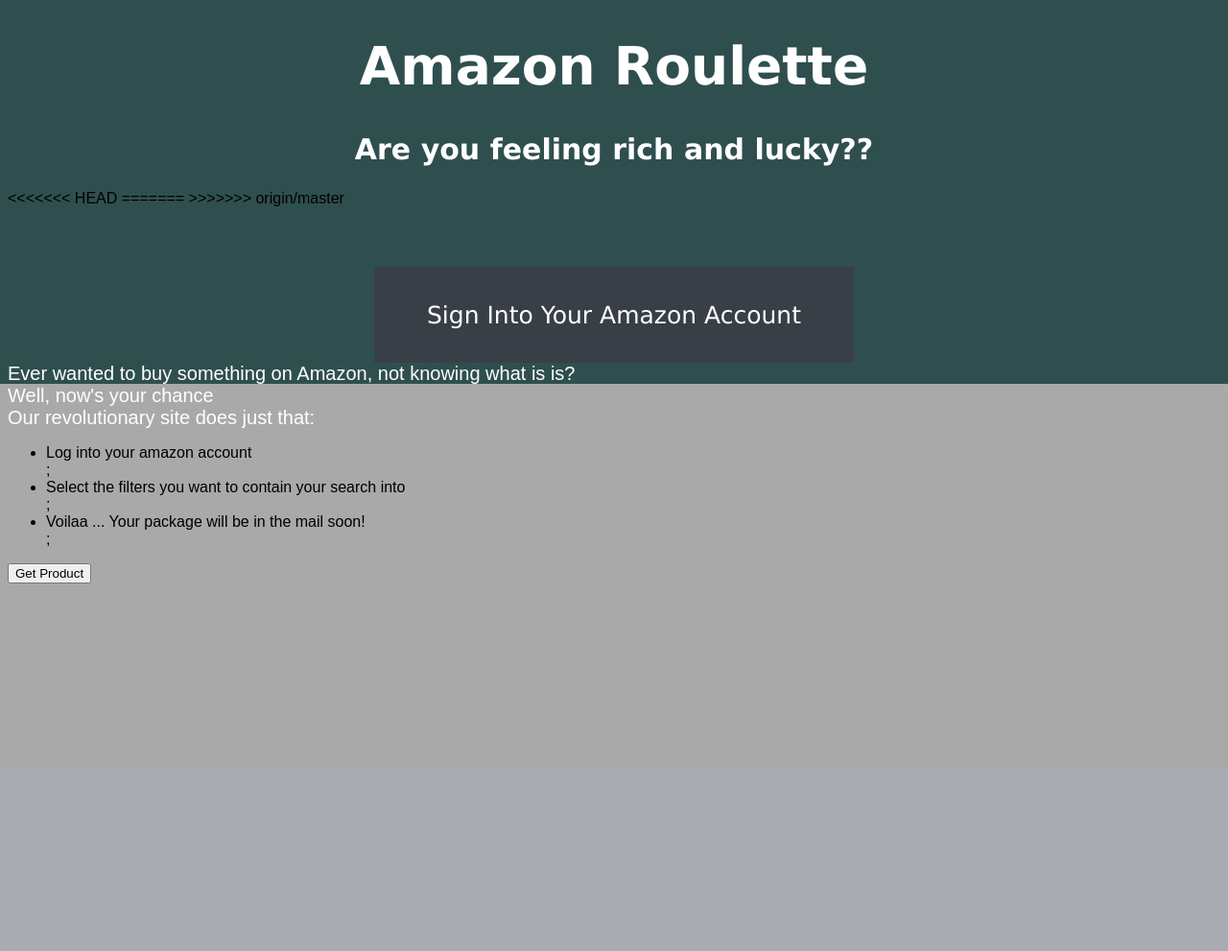
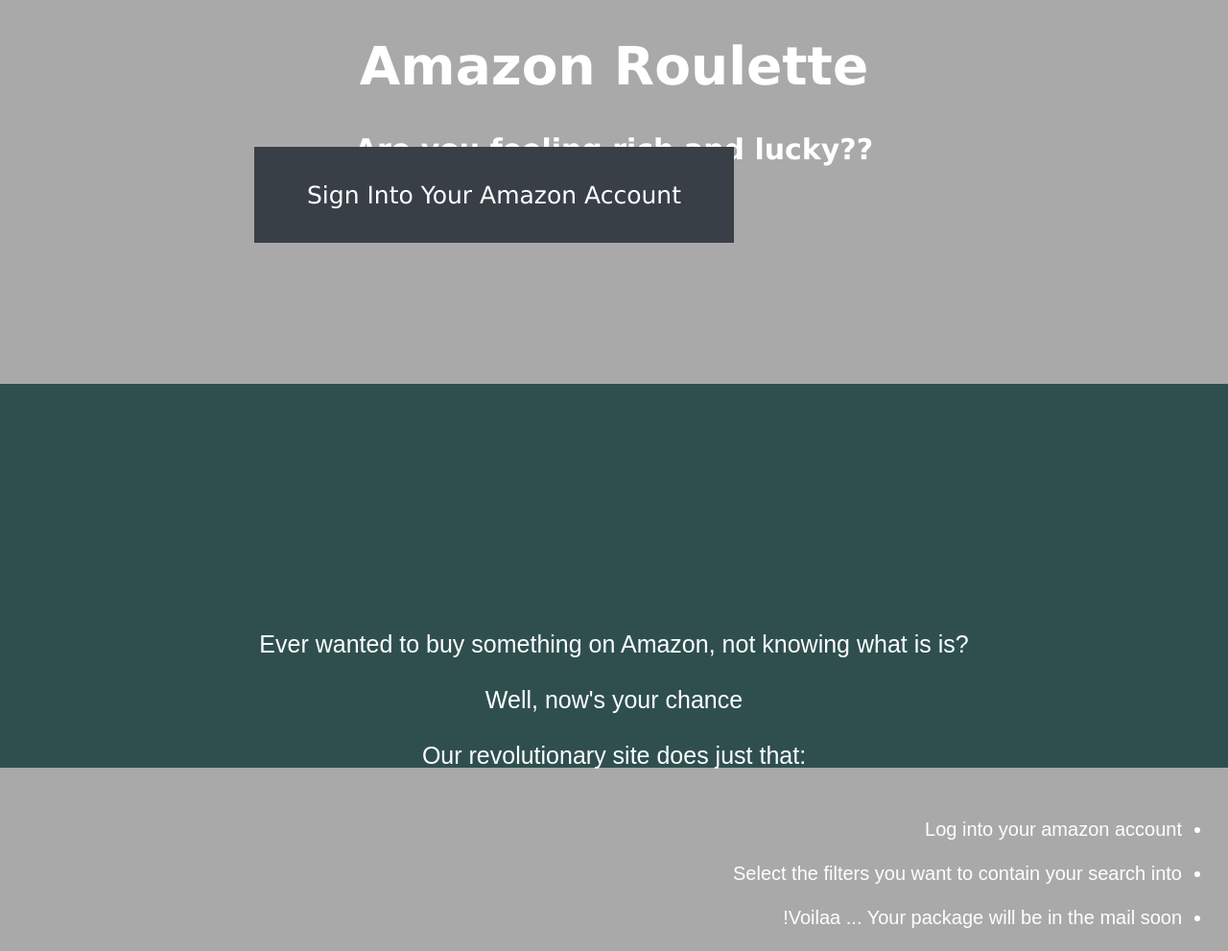
Before and after one commit to jasonngor/placeholder, a Flask app: page / in a window 1280 px wide. Shown: the whole page at 96% size. Before the commit the page ends 608 px from the top, so only its background shows below. Run offline with Flask 2, Linux system fonts and the light colour scheme; some libraries are stand-ins or nearby versions.

Commit message:
makes changes to index.html

```diff
--- a/AmazonRoulette/app/templates/index.html
+++ b/AmazonRoulette/app/templates/index.html
@@ -8,8 +8,8 @@ html {
 }
 
 body {
-  height = 100%;
-  background: linear-gradient(180deg, #2F4F4F 50%, #A9A9A9 50%);
+  height = 100;
+  background: linear-gradient(0deg, #2F4F4F 50%, #A9A9A9 50%);
 
   /*background: #2F4F4F;*/
 }
@@ -18,18 +18,19 @@ body {
   background-color: #393f47; /* Bluish-Gray */
   border: none;
   position: center;
-  top:40%;
+
   color: white;
   padding: 10px 10px;
   font-family: "Verdana", Sans-serif;
   margin: 0 auto;
-  text-align:center;
+  text-align: center;
   text-decoration: none;
   display: inline-block;
   width: 20em;
   height: 4em;
   font-size: 25px;
-  margin-top: 2.5em;
+  margin-top: -10.00em;
+  margin-left: -10.00em;
 }
 
 h1 {
@@ -49,10 +50,30 @@ p1 {
 
   color: white;
   font-family: "Arial";
-  font-size: 20px;
+  font-size: 25px;
+  position: relative;
+  bottom: -15.00em;
+  text-align: center;
+  text-decoration: italic;
+
 
 }
 
+ul {
+
+  color: white;
+  font-family: "Arial";
+  font-size: 20px;
+  text-align: right;
+  position: relative;
+  bottom: -18.00em;
+  direction: rtl;
+
+}
+
+ul li a {
+  direction: ltr; unicode-bidi: embed;
+}
 
 
 </style>
@@ -61,16 +82,13 @@ p1 {
     <h1 align="center"> Amazon Roulette </h1>
       <h2 align = "center">  Are you feeling rich and lucky?? </h2>
 
-<<<<<<< HEAD
-      <link rel = "stylesheet" type = "css" href = "styleSheet.css">
-=======
     <link rel = "stylesheet" type = "text/css" href = "styleSheet.css">
     <script
   src="https://code.jquery.com/jquery-3.1.1.min.js"
   integrity="sha256-hVVnYaiADRTO2PzUGmuLJr8BLUSjGIZsDYGmIJLv2b8="
   crossorigin="anonymous"></script>
     <script src="../static/ajax.js"></script>
->>>>>>> origin/master
+
 </head>
 
 <body>
@@ -79,20 +97,25 @@ p1 {
         <button class="button">Sign Into Your Amazon Account</button>
     </div>
 
-    <p1>
-     Ever wanted to buy something on Amazon, not knowing what is is? <br>
-     Well, now's your chance <br>
-     Our revolutionary site does just that:
-   </p1>
+    <div class="wrapper">
+      <p1>
+        <br>
+        Ever wanted to buy something on Amazon, not knowing what is is? <br> <br>
+        Well, now's your chance <br> <br>
+        Our revolutionary site does just that:
+      </p1>
+    </div>
 
+<div class="wrapper">
     <ul>
-        <li> Log into your amazon account </li>;
-        <li> Select the filters you want to contain your search into </li>;
-        <li> Voilaa ... Your package will be in the mail soon! </li>;
+        <br> <br> <li> Log into your amazon account </li> <br>
+        <li> Select the filters you want to contain your search into </li> <br>
+        <li> Voilaa ... Your package will be in the mail soon! </li> <br>
    </ul>
+</div>
 
 
-  <button onclick="getProduct()">Get Product</button>
+  <!-- <button onclick="getProduct()">Get Product</button>
 
 </body>
 
```
Also changed, not shown: 1 other file.
